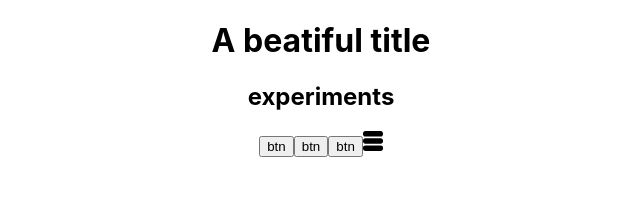
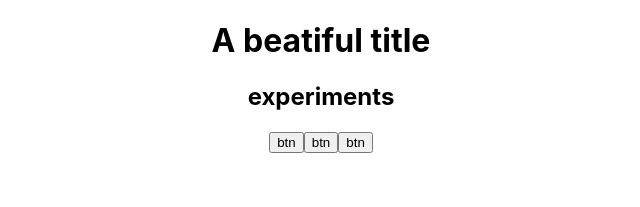
Before and after one commit to prod-astri/pfl_react_test, a React (Create React App) app: page / in a window 1280 px wide. Shown: the top 207 px of the page, without its empty margins (319-959 px from the left). Built offline with nearby package versions, Linux system fonts and the light colour scheme.

Commit message:
add head conditional

```diff
--- a/src/App.js
+++ b/src/App.js
@@ -8,7 +8,7 @@ import Header from './components/Header';
 function App() {
   return (
     <div className="App">
-      <Header/>
+      <Header smallScreen={false}/>
     </div>
   );
 }
--- a/src/components/header.js
+++ b/src/components/header.js
@@ -1,17 +1,22 @@
 import burger from "../assets/burger.svg"
 
-function Header() {
+function Header(props) {
     return (
         <header>
             <div>
                 <h1>A beatiful title</h1>
                 <h2>experiments</h2>
+                {props.smallScreen ?
+                    <img src={burger} alt='menu icon' style={{ width: '20px' }} />
+                    :
+                    <>
+                        <button>btn</button>
+                        <button>btn</button>
+                        <button>btn</button>
+                    </>}
 
-                <button>btn</button>
-                <button>btn</button>
-                <button>btn</button>
 
-                <img src={burger} alt='menu icon' style={{ width: '20px' }} />
+
             </div>
         </header>
     )
```
